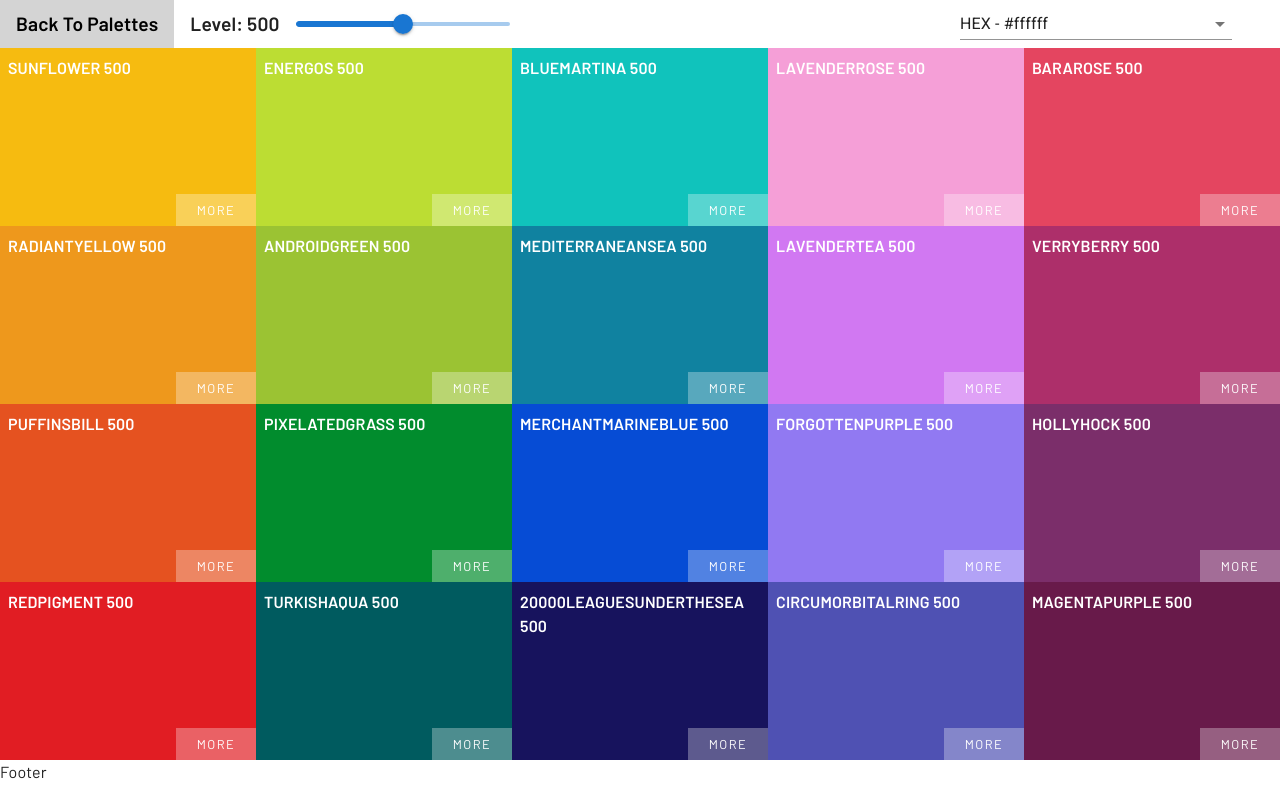
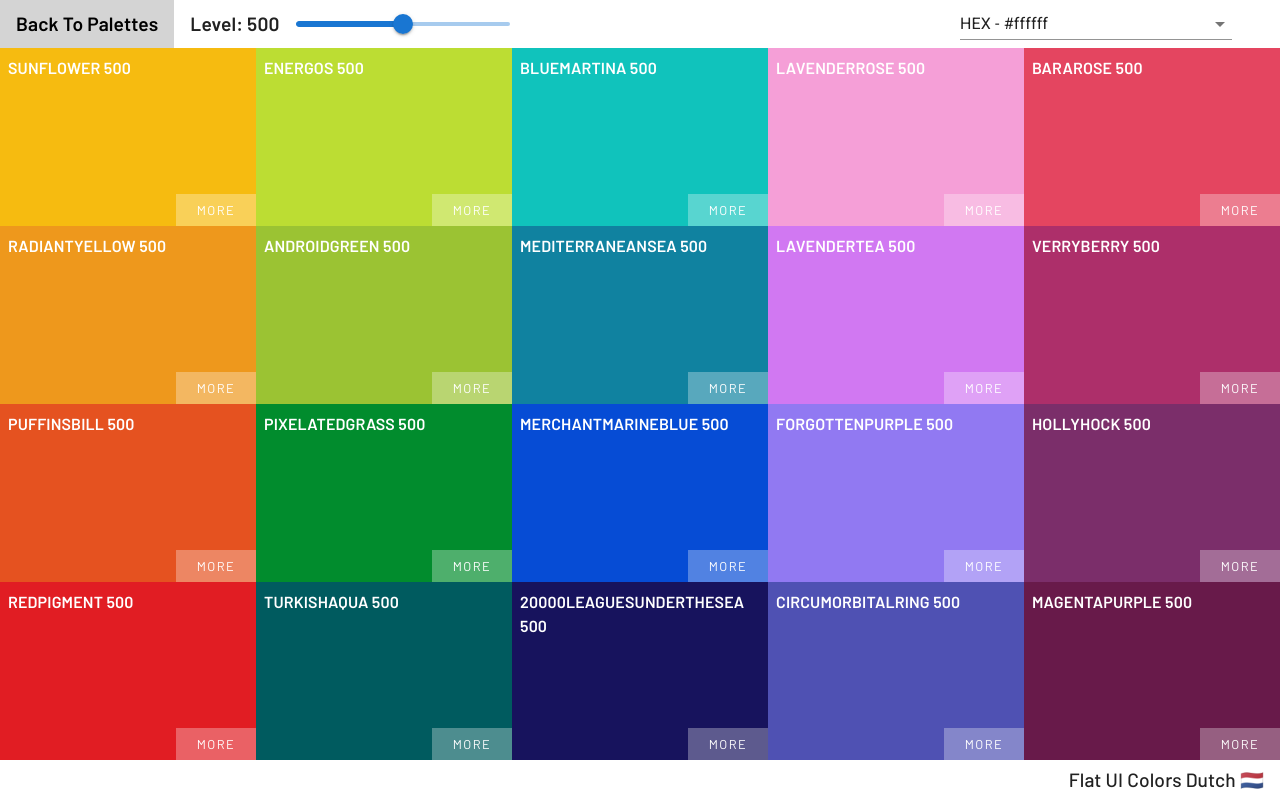
Before and after one commit to tomascatena/color-project, a React app: page / in a window 1280 px wide. Built offline with nearby package versions, Linux system fonts and the light colour scheme.

Commit message:
add content and styles to footer

```diff
--- a/src/components/Footer/Footer.styled.ts
+++ b/src/components/Footer/Footer.styled.ts
@@ -1,7 +1,12 @@
 import { styled } from '@mui/system';
 
 export const FooterContainer = styled('footer')(({ theme }) => ({
+  alignItems: 'center',
   display: 'flex',
+  fontSize: '1.2rem',
+  fontWeight: 500,
   gap: theme.spacing(2),
   height: '2.5rem',
+  justifyContent: 'flex-end',
+  marginRight: theme.spacing(2),
 }));
--- a/src/components/Footer/Footer.tsx
+++ b/src/components/Footer/Footer.tsx
@@ -1,11 +1,19 @@
+import { ColorPaletteWithShades } from '@/typings/typings';
 import { FooterContainer } from './Footer.styled';
 import React from 'react';
 
-type Props = {};
+type Props = {
+  /**
+   * Palette data, includes palette name, id, emoji, and colors
+   */
+  palette: ColorPaletteWithShades;
+};
 
-const Footer = (props: Props) => {
+const Footer = ({ palette }: Props) => {
   return (
-    <FooterContainer>Footer</FooterContainer>
+    <FooterContainer>
+      {palette.paletteName} {palette.emoji}
+    </FooterContainer>
   );
 };
 
--- a/src/components/Palette/Palette.tsx
+++ b/src/components/Palette/Palette.tsx
@@ -36,7 +36,7 @@ const Palette = ({ palette }: Props) => {
 
       <PaletteColors>{colorBoxes}</PaletteColors>
 
-      <Footer />
+      <Footer palette={palette} />
     </StyledPalette>
   );
 };
```
